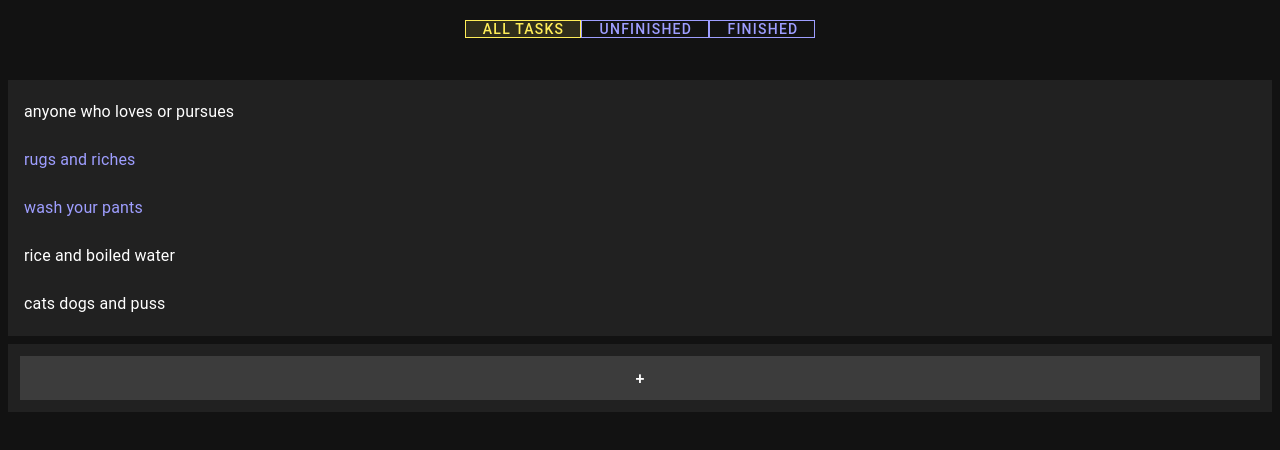
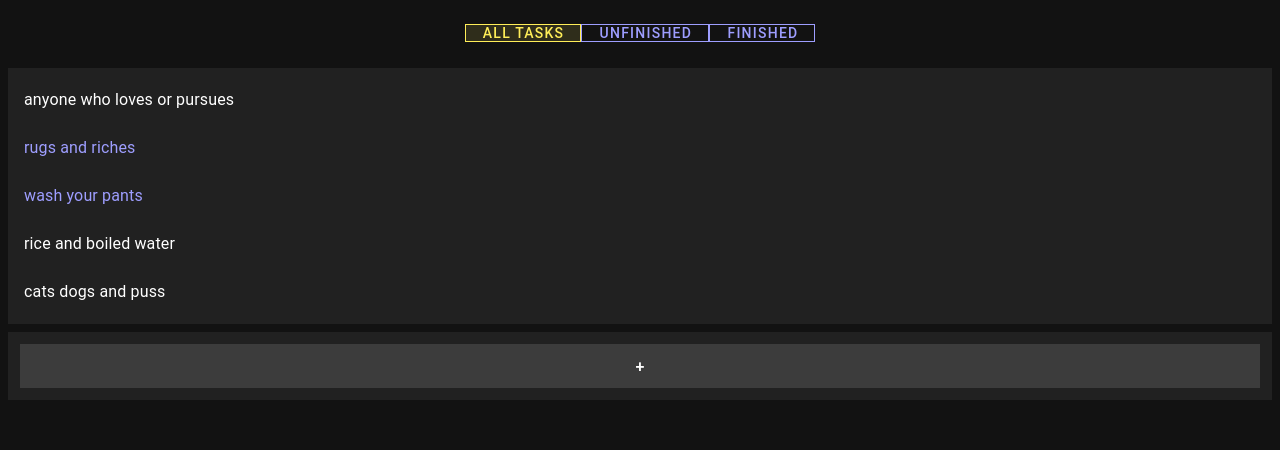
Before and after one commit to sterilija/todolistSPA, a Vue app: page / in a window 1280 px wide. Shown: the top 450 px of the page. Built offline with nearby package versions, Linux system fonts and the light colour scheme.

Commit message:
just a not so important change

```diff
--- a/src/components/Todo_TaskFilterBar.vue
+++ b/src/components/Todo_TaskFilterBar.vue
@@ -1,5 +1,5 @@
 <template>
-  <div class="d-flex justify-center py-4">
+  <div class="d-flex justify-center pt-5">
     <v-btn-toggle v-model="toggle_one" variant="outlined" mandatory color="yellow-lighten-1" @click="passSelected">
       <router-link to="/">
         <v-btn value="All">All tasks</v-btn>
```
